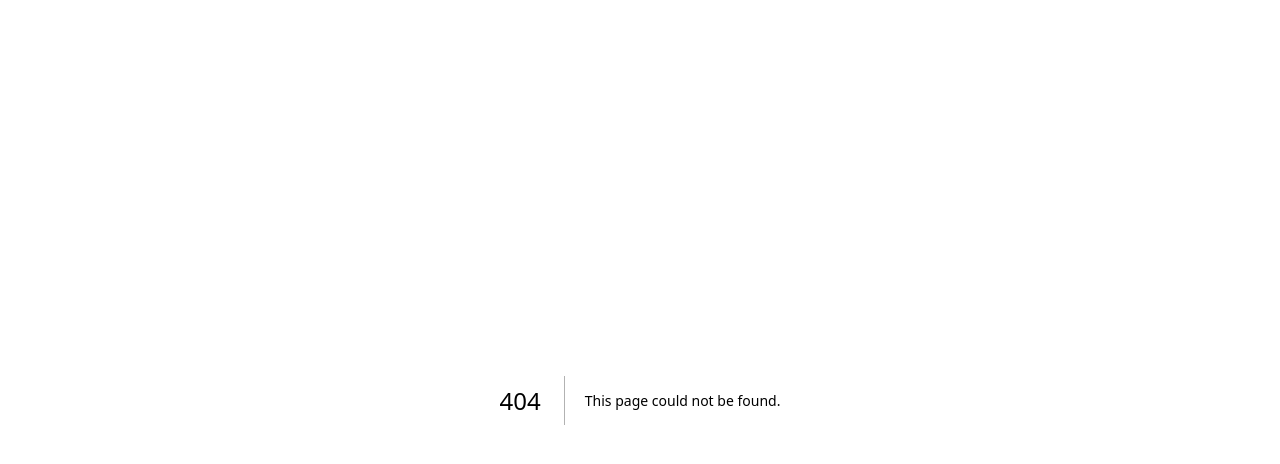
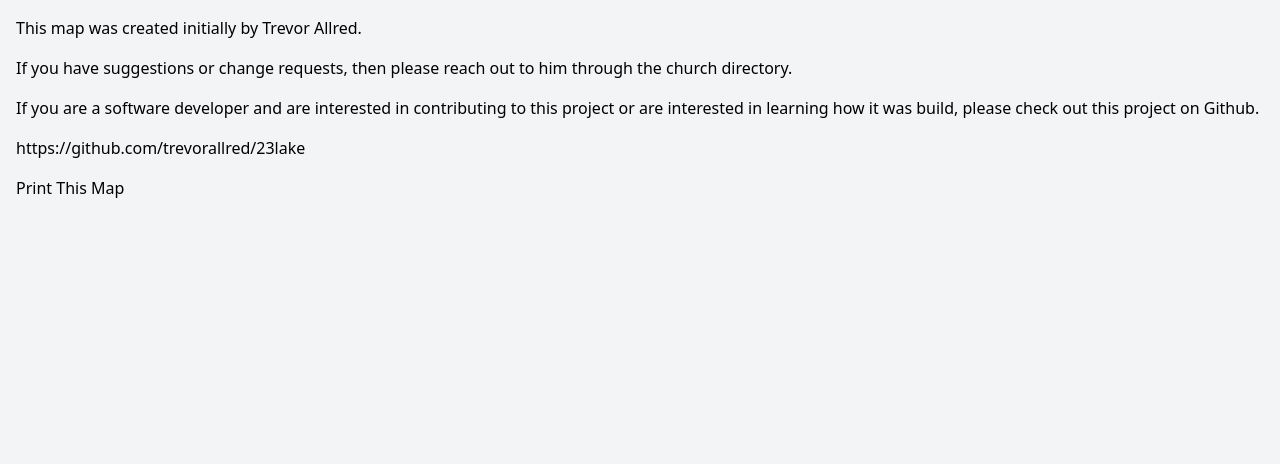
Before and after one commit to trevorallred/23lake, a Next.js app: page /about in a window 1280 px wide. Before the commit this address had no page. Shown: the top 464 px of the page. Built offline with nearby package versions, Linux system fonts and the light colour scheme.

Commit message:
start adding basic pages and qr code

```diff
--- a/src/components/Layout.tsx
+++ b/src/components/Layout.tsx
@@ -8,7 +8,7 @@ type Props = {
   loading?: boolean
 }
 
-export function Layout({ children, user, loading = false, title = 'LDS Talk Translator' }: Props): JSX.Element {
+export function Layout({ children, user, loading = false, title = '23 Lake Rd, Irvine, CA' }: Props): JSX.Element {
   return (
     <div className="h-full w-full">
       <Head>
--- /dev/null
+++ b/src/pages/about.tsx
@@ -0,0 +1,20 @@
+function AboutPage() {
+  return (
+    <div className="p-4 flex flex-col space-y-4">
+      <p>This map was created initially by Trevor Allred.</p>
+      <p>If you have suggestions or change requests, then please reach out to him through the church directory.</p>
+      <p>
+        If you are a software developer and are interested in contributing to this project or are interested in learning
+        how it was build, please check out this project on Github.
+      </p>
+      <p>
+        <a href="https://github.com/trevorallred/23lake">https://github.com/trevorallred/23lake</a>
+      </p>
+      <p>
+        <a href="/print">Print This Map</a>
+      </p>
+    </div>
+  )
+}
+
+export default AboutPage
--- a/src/pages/index.tsx
+++ b/src/pages/index.tsx
@@ -4,6 +4,8 @@ function IndexPage() {
   return (
     <Layout>
       <div className="p-10 flex flex-col justify-around"></div>
+
+      <a href="/about">About This Map</a>
     </Layout>
   )
 }
--- /dev/null
+++ b/src/pages/print.tsx
@@ -0,0 +1,12 @@
+import Image from 'next/image'
+
+function PrintPage() {
+  const width = 513
+  return (
+    <div className="p-4 flex flex-col space-y-4">
+      <Image src="/qr.png" alt="QR Code" width={width} height={width} />
+    </div>
+  )
+}
+
+export default PrintPage
```
Also changed, not shown: public/qr.png (added).
